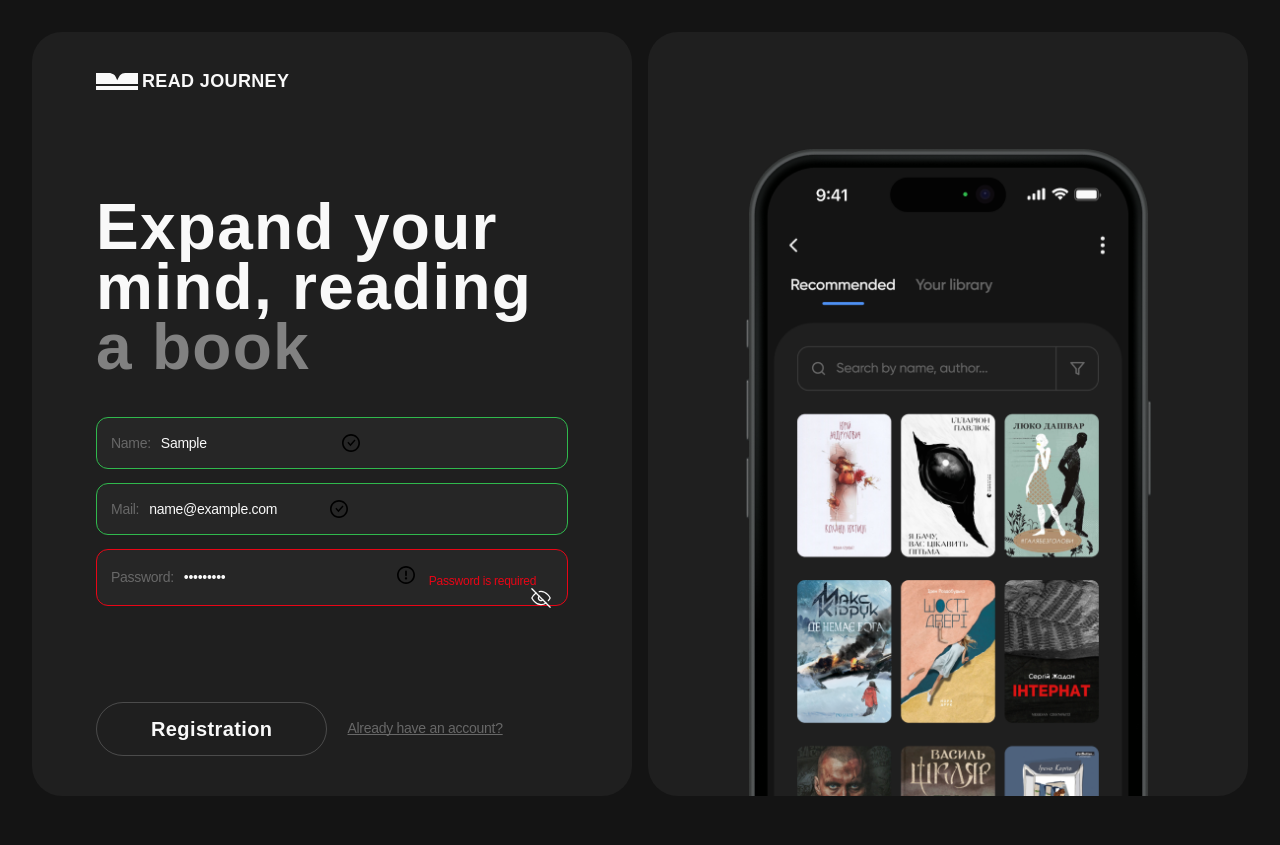
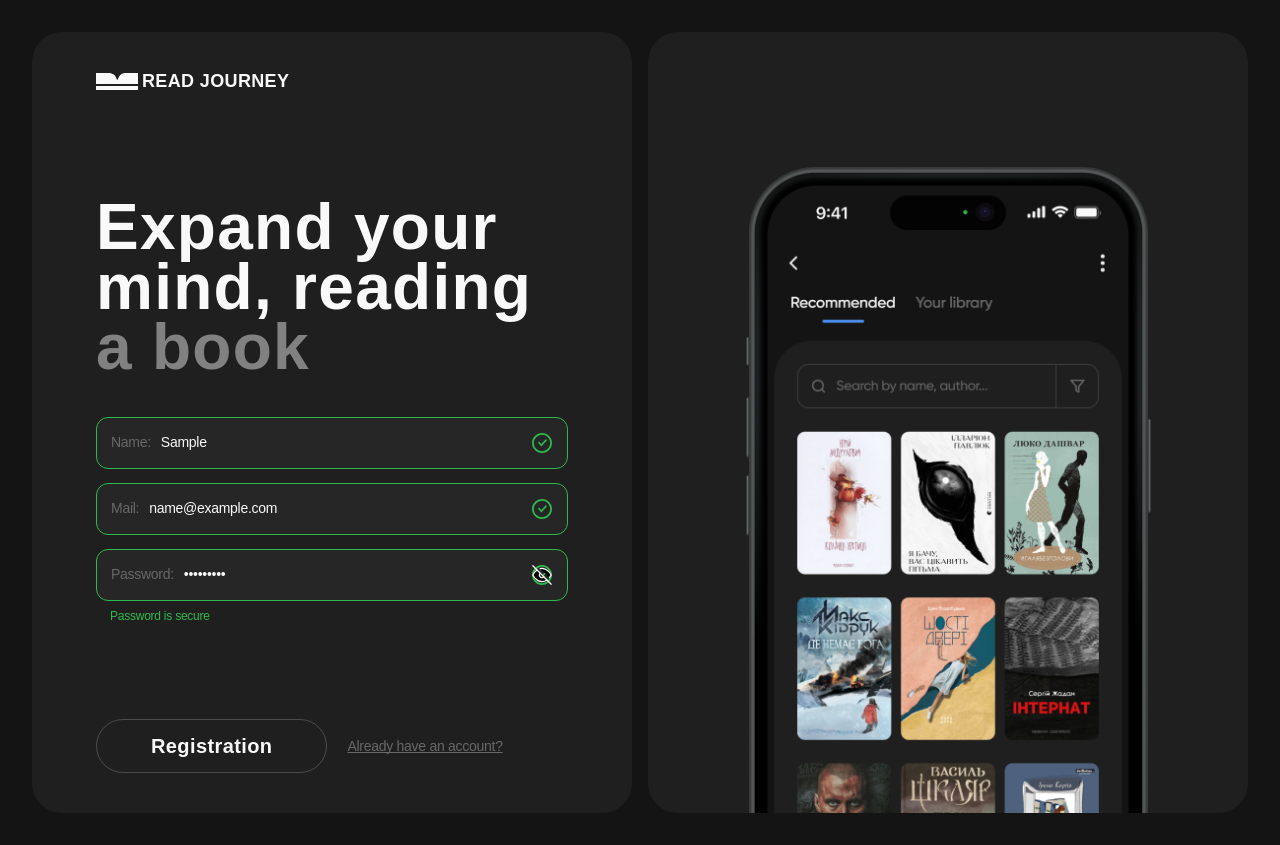
Before and after one commit to maryana-frydrak/read-journey, a Next.js app: page /register in a window 1280 px wide. Both pictures are taken after typing "Sample", "name@example.com", "Sample123" into the empty fields and a click on the button "Registration". Built offline with nearby package versions, Linux system fonts and the light colour scheme.

Commit message:
fix input icons and validation styling

```diff
--- a/src/components/Forms/RegisterForm/RegisterForm.module.css
+++ b/src/components/Forms/RegisterForm/RegisterForm.module.css
@@ -50,6 +50,12 @@
   flex-direction: column;
   gap: 14px;
   max-width: 472px;
+}
+
+.fieldWrapper {
+  display: flex;
+  flex-direction: column;
+  width: 100%;
 }
 
 .inputGroup {
@@ -129,16 +135,33 @@
   opacity: 0.8;
 }
 
-.inputPassword {
-  padding-right: 32px;
+.statusIcon {
+  position: absolute;
+  right: 15px;
+  top: 50%;
+  transform: translateY(-50%);
+  pointer-events: none;
+}
+
+.statusIconError {
+  fill: #e90516;
+}
+
+.statusIconSuccess {
+  fill: #30b94d;
+}
+
+.passwordIcons {
+  display: flex;
+  align-items: center;
+  gap: 8px;
 }
 
 .eyeButton {
   position: absolute;
-  right: 16px;
+  right: 15px;
   background: none;
   border: none;
-  cursor: pointer;
   display: flex;
   align-items: center;
   justify-content: center;
@@ -149,6 +172,14 @@
 .eyeButton svg {
   stroke: #f9f9f9;
   transition: stroke 0.2s ease;
+}
+
+.eye-icon {
+  position: absolute;
+  right: 15px;
+  top: 50%;
+  transform: translateY(-50%);
+  pointer-events: none;
 }
 
 .actions {
--- a/src/components/Forms/RegisterForm/RegisterForm.tsx
+++ b/src/components/Forms/RegisterForm/RegisterForm.tsx
@@ -51,6 +51,7 @@ export default function RegisterForm() {
         </h1>
 
         <form onSubmit={handleSubmit(onSubmit)} className={styles.form}>
+          <div className="fieldWrapper">
             <div className={getInputGroupClass("name")}>
               <span className={styles.label}>Name:</span>
               <input
@@ -60,20 +61,31 @@ export default function RegisterForm() {
                 {...register("name")}
               />
               {errors.name && (
-              <svg width="18" height="18" className={styles.statusIcon}>
+                <svg
+                  width="20"
+                  height="20"
+                  className={`${styles.statusIcon} ${styles.statusIconError}`}
+                >
                   <use href="/icons.svg#icon-pajamas-error" />
                 </svg>
               )}
               {!errors.name && touchedFields.name && (
-              <svg width="18" height="18" className={styles.statusIcon}>
+                <svg
+                  width="20"
+                  height="20"
+                  className={`${styles.statusIcon} ${styles.statusIconSuccess}`}
+                >
                   <use href="/icons.svg#icon-check-ok" />
                 </svg>
               )}
+            </div>
+
             {errors.name && (
               <p className={styles.messageError}>{errors.name.message}</p>
             )}
           </div>
 
+          <div className="fieldWrapper">
             <div className={getInputGroupClass("email")}>
               <span className={styles.label}>Mail:</span>
               <input
@@ -83,56 +95,70 @@ export default function RegisterForm() {
                 {...register("email")}
               />
               {errors.email && (
-              <svg width="18" height="18" className={styles.statusIcon}>
+                <svg
+                  width="20"
+                  height="20"
+                  className={`${styles.statusIcon} ${styles.statusIconError}`}
+                >
                   <use href="/icons.svg#icon-pajamas-error" />
                 </svg>
               )}
               {!errors.email && touchedFields.email && (
-              <svg width="18" height="18" className={styles.statusIcon}>
+                <svg
+                  width="20"
+                  height="20"
+                  className={`${styles.statusIcon} ${styles.statusIconSuccess}`}
+                >
                   <use href="/icons.svg#icon-check-ok" />
                 </svg>
               )}
+            </div>
+
             {errors.email && (
               <p className={styles.messageError}>{errors.email.message}</p>
             )}
           </div>
 
+          <div className="fieldWrapper">
             <div className={getInputGroupClass("password")}>
               <span className={styles.label}>Password:</span>
               <input
                 type={showPassword ? "text" : "password"}
                 placeholder=""
                 className={`${styles.inputText} ${styles.inputPassword}`}
+                {...register("password")}
               />
               <div className={styles.passwordIcons}>
                 {errors.password && (
-                <svg width="18" height="18" className={styles.statusIcon}>
+                  <svg
+                    width="20"
+                    height="20"
+                    className={`${styles.statusIcon} ${styles.statusIconError}`}
+                  >
                     <use href="/icons.svg#icon-pajamas-error" />
                   </svg>
                 )}
                 {!errors.password && touchedFields.password && (
-                <svg width="18" height="18" className={styles.statusIcon}>
+                  <svg
+                    width="20"
+                    height="20"
+                    className={`${styles.statusIcon} ${styles.statusIconSuccess}`}
+                  >
                     <use href="/icons.svg#icon-check-ok" />
                   </svg>
                 )}
-
                 <button
                   type="button"
                   onClick={() => setShowPassword(!showPassword)}
                   className={styles.eyeButton}
                 >
-                <svg
-                  width="20"
-                  height="20"
-                  fill="none"
-                  stroke="currentColor"
-                  viewBox="0 0 24 24"
-                >
+                  <svg width="20" height="20" className={styles.eyeIcon}>
                     <use
                       href={`/icons.svg#${showPassword ? "icon-open-eye" : "icon-close-eye"}`}
                     />
                   </svg>
                 </button>
+              </div>
             </div>
             {errors.password && (
               <p className={styles.messageError}>
--- a/src/utils/authValidation.ts
+++ b/src/utils/authValidation.ts
@@ -8,7 +8,7 @@ export const registerSchema = Yup.object().shape({
     .email("Enter a valid Email (must include @)")
     .required("Email is required"),
   password: Yup.string()
-    .min(6, "Enter a valid Password")
+    .min(6, "Password must be at least 6 characters")
     .required("Password is required"),
 });
 
```
Lines whose indentation alone changed are shown as unchanged.
